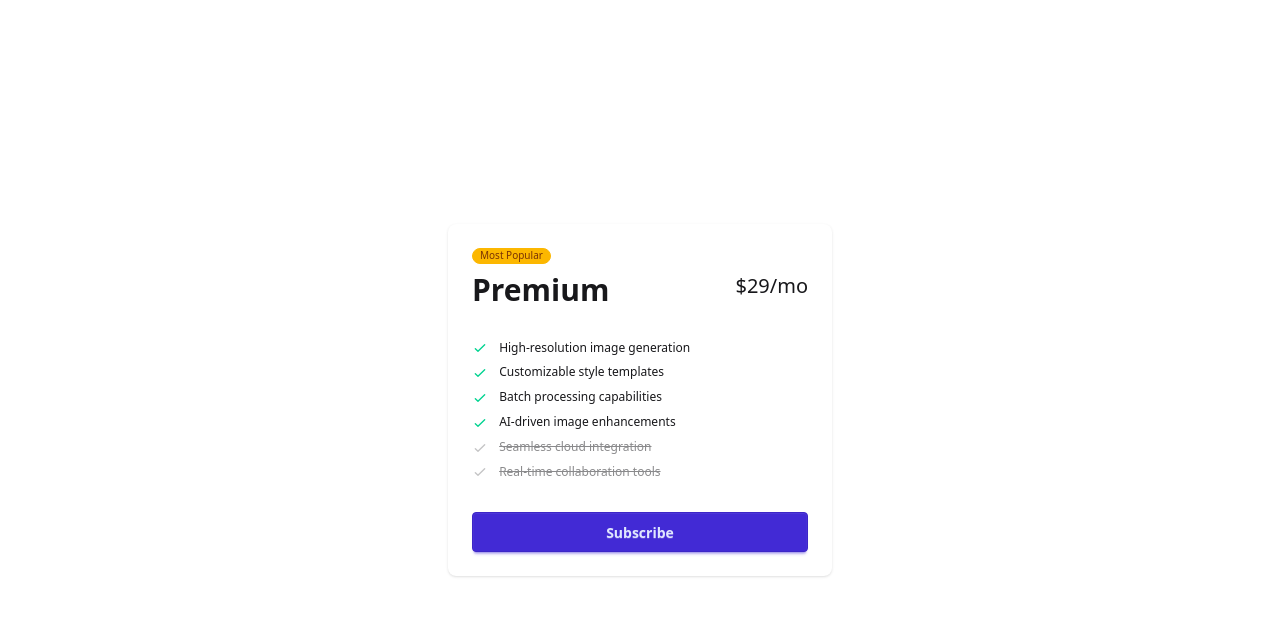
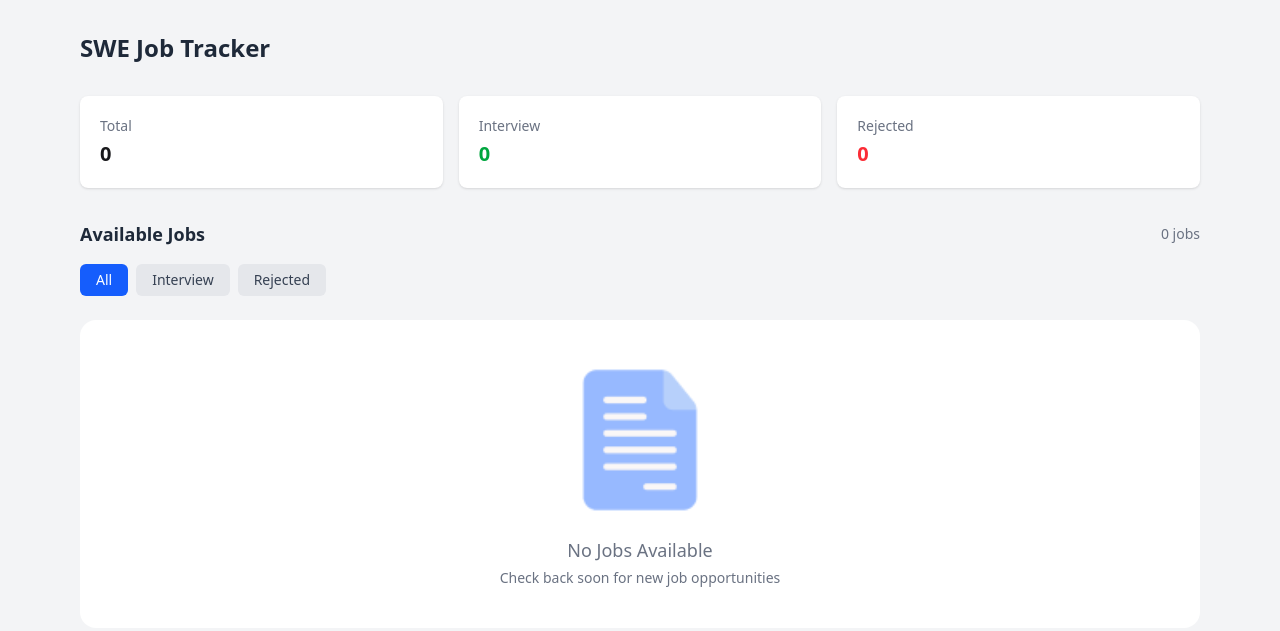
Before and after one commit to sowrovsec/swe-job-board, a plain HTML site: page index.html in a window 1280 px wide. Drawn offline with nearby package versions, Linux system fonts and the light colour scheme.

Commit message:
design structure with no job section completed

```diff
--- a/index.html
+++ b/index.html
@@ -1,57 +1,78 @@
-<!DOCTYPE html>
+<!doctype html>
 <html lang="en">
+
 <head>
-    <meta charset="UTF-8">
-    <meta name="viewport" content="width=device-width, initial-scale=1.0">
+    <meta charset="UTF-8" />
+    <meta name="viewport" content="width=device-width, initial-scale=1.0" />
     <title>SWE JOB TRACKER</title>
     <link href="https://cdn.jsdelivr.net/npm/daisyui@5" rel="stylesheet" type="text/css" />
     <script src="https://cdn.jsdelivr.net/npm/@tailwindcss/browser@4"></script>
-    <link rel="stylesheet" href="styles/style.css">
+    <link rel="stylesheet" href="https://cdnjs.cloudflare.com/ajax/libs/font-awesome/6.5.0/css/all.min.css" />
+    <link rel="stylesheet" href="styles/style.css" />
 </head>
-<body>
 
-<div class="flex items-center justify-center h-screen">
-     <div class="card w-96 bg-base-100 shadow-sm">
-  <div class="card-body">
-    <span class="badge badge-xs badge-warning">Most Popular</span>
-    <div class="flex justify-between">
-      <h2 class="text-3xl font-bold">Premium</h2>
-      <span class="text-xl">$29/mo</span>
+<body class="bg-gray-100 min-h-screen">
+    <div class="max-w-6xl mx-auto px-4 py-8">
+        <h1 class="text-2xl font-bold text-gray-800 mb-8">SWE Job Tracker</h1>
+
+        <div class="grid grid-cols-1 md:grid-cols-3 gap-4 mb-8">
+            <div class="bg-white p-5 rounded-lg shadow-sm">
+                <p class="text-sm text-gray-500">Total</p>
+                <p id="totalCount" class="text-xl font-semibold mt-1">0</p>
+            </div>
+
+            <div class="bg-white p-5 rounded-lg shadow-sm">
+                <p class="text-sm text-gray-500">Interview</p>
+                <p id="interviewCount" class="text-xl font-semibold text-green-600 mt-1">
+                    0
+                </p>
+            </div>
+
+            <div class="bg-white p-5 rounded-lg shadow-sm">
+                <p class="text-sm text-gray-500">Rejected</p>
+                <p id="rejectedCount" class="text-xl font-semibold text-red-500 mt-1">
+                    0
+                </p>
+            </div>
+        </div>
+
+        <!-- available jobs -->
+        <div class="flex justify-between items-center mb-4">
+            <h2 class="text-lg font-semibold text-gray-800">Available Jobs</h2>
+            <p id="availableCount" class="text-sm text-gray-500">0 jobs</p>
+        </div>
+
+        <!-- tabs for selecting  -->
+        <div class="flex gap-2 mb-6">
+            <button id="allTab" class="tab-btn bg-blue-600 text-white px-4 py-1.5 rounded-md text-sm">
+                All
+            </button>
+
+            <button id="interviewTab" class="tab-btn bg-gray-200 text-gray-700 px-4 py-1.5 rounded-md text-sm">
+                Interview
+            </button>
+
+            <button id="rejectedTab" class="tab-btn bg-gray-200 text-gray-700 px-4 py-1.5 rounded-md text-sm">
+                Rejected
+            </button>
+        </div>
+
+        <!-- show joblist according to tabs -->
+        <div id="jobContainer" class="space-y-4"></div>
+ <!-- No Jobs  -->
+        <div class="text-center bg-white py-10 text-gray-500 rounded-2xl">
+
+            <div class="flex justify-center mb-4">
+                <img src="./assets/images/jobs.png" alt="No jobs "
+                    class="w-40 h-auto opacity-80" />
+            </div>
+
+            <p class="font-medium text-lg">No Jobs Available</p>
+            <p class="text-sm mt-1">Check back soon for new job opportunities</p>
+        </div>
     </div>
-    <ul class="mt-6 flex flex-col gap-2 text-xs">
-      <li>
-        <svg xmlns="http://www.w3.org/2000/svg" class="size-4 me-2 inline-block text-success" fill="none" viewBox="0 0 24 24" stroke="currentColor"><path stroke-linecap="round" stroke-linejoin="round" stroke-width="2" d="M5 13l4 4L19 7" /></svg>
-        <span>High-resolution image generation</span>
-      </li>
-      <li>
-        <svg xmlns="http://www.w3.org/2000/svg" class="size-4 me-2 inline-block text-success" fill="none" viewBox="0 0 24 24" stroke="currentColor"><path stroke-linecap="round" stroke-linejoin="round" stroke-width="2" d="M5 13l4 4L19 7" /></svg>
-        <span>Customizable style templates</span>
-      </li>
-      <li>
-        <svg xmlns="http://www.w3.org/2000/svg" class="size-4 me-2 inline-block text-success" fill="none" viewBox="0 0 24 24" stroke="currentColor"><path stroke-linecap="round" stroke-linejoin="round" stroke-width="2" d="M5 13l4 4L19 7" /></svg>
-        <span>Batch processing capabilities</span>
-      </li>
-      <li>
-        <svg xmlns="http://www.w3.org/2000/svg" class="size-4 me-2 inline-block text-success" fill="none" viewBox="0 0 24 24" stroke="currentColor"><path stroke-linecap="round" stroke-linejoin="round" stroke-width="2" d="M5 13l4 4L19 7" /></svg>
-        <span>AI-driven image enhancements</span>
-      </li>
-      <li class="opacity-50">
-        <svg xmlns="http://www.w3.org/2000/svg" class="size-4 me-2 inline-block text-base-content/50" fill="none" viewBox="0 0 24 24" stroke="currentColor"><path stroke-linecap="round" stroke-linejoin="round" stroke-width="2" d="M5 13l4 4L19 7" /></svg>
-        <span class="line-through">Seamless cloud integration</span>
-      </li>
-      <li class="opacity-50">
-        <svg xmlns="http://www.w3.org/2000/svg" class="size-4 me-2 inline-block text-base-content/50" fill="none" viewBox="0 0 24 24" stroke="currentColor"><path stroke-linecap="round" stroke-linejoin="round" stroke-width="2" d="M5 13l4 4L19 7" /></svg>
-        <span class="line-through">Real-time collaboration tools</span>
-      </li>
-    </ul>
-    <div class="mt-6">
-      <button class="btn btn-primary btn-block">Subscribe</button>
-    </div>
-  </div>
-</div>
-</div>
-
 
     <script src="js/job-tracker.js"></script>
 </body>
+
 </html>
--- /dev/null
+++ b/tailwind.init.css
@@ -0,0 +1 @@
+@import "tailwindcss";
```
Also changed, not shown: tailwind.config.js (deleted).
